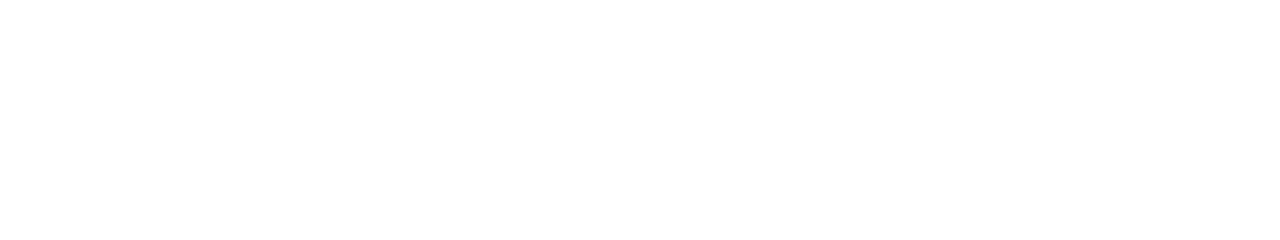
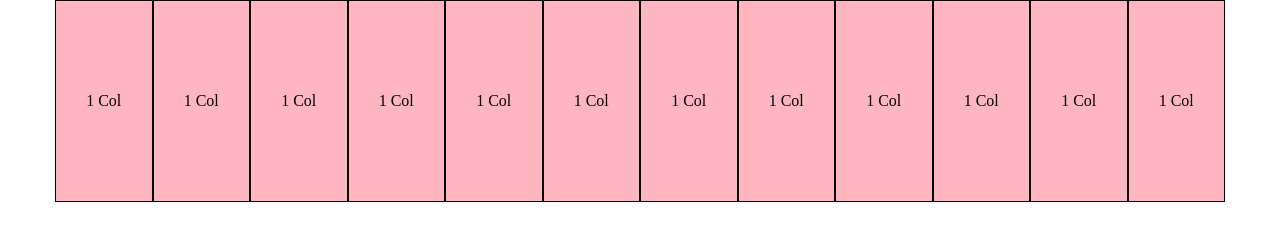
Before and after one commit to deivh/html-css-12bool, a plain HTML site: page index.html in a window 1280 px wide. Drawn offline with Linux system fonts and the light colour scheme.

Commit message:
page: first row

```diff
--- a/css/main.css
+++ b/css/main.css
@@ -0,0 +1,11 @@
+/* regole di debug */
+
+.col-1 {
+  min-height: 200px;
+  background-color: lightpink;
+  border: 1px solid black;
+}
+ .text {
+   text-align: center;
+   line-height: 200px;
+ }
--- a/index.html
+++ b/index.html
@@ -7,7 +7,51 @@
     <link rel="stylesheet" href="css/main.css">
     <title>12boolframework</title>
   </head>
+
   <body>
 
+    <div class="container">
+
+      <!-- prima riga -->
+      <div class="row">
+
+        <div class="col-1">
+          <div class="text">1 Col</div>
+        </div>
+        <div class="col-1">
+          <div class="text">1 Col</div>
+        </div>
+        <div class="col-1">
+          <div class="text">1 Col</div>
+        </div>
+        <div class="col-1">
+          <div class="text">1 Col</div>
+        </div>
+        <div class="col-1">
+          <div class="text">1 Col</div>
+        </div>
+        <div class="col-1">
+          <div class="text">1 Col</div>
+        </div>
+        <div class="col-1">
+          <div class="text">1 Col</div>
+        </div>
+        <div class="col-1">
+          <div class="text">1 Col</div>
+        </div>
+        <div class="col-1">
+          <div class="text">1 Col</div>
+        </div>
+        <div class="col-1">
+          <div class="text">1 Col</div>
+        </div>
+        <div class="col-1">
+          <div class="text">1 Col</div>
+        </div>
+        <div class="col-1">
+          <div class="text">1 Col</div>
+        </div>
+      </div>
+    </div>
   </body>
 </html>
```
